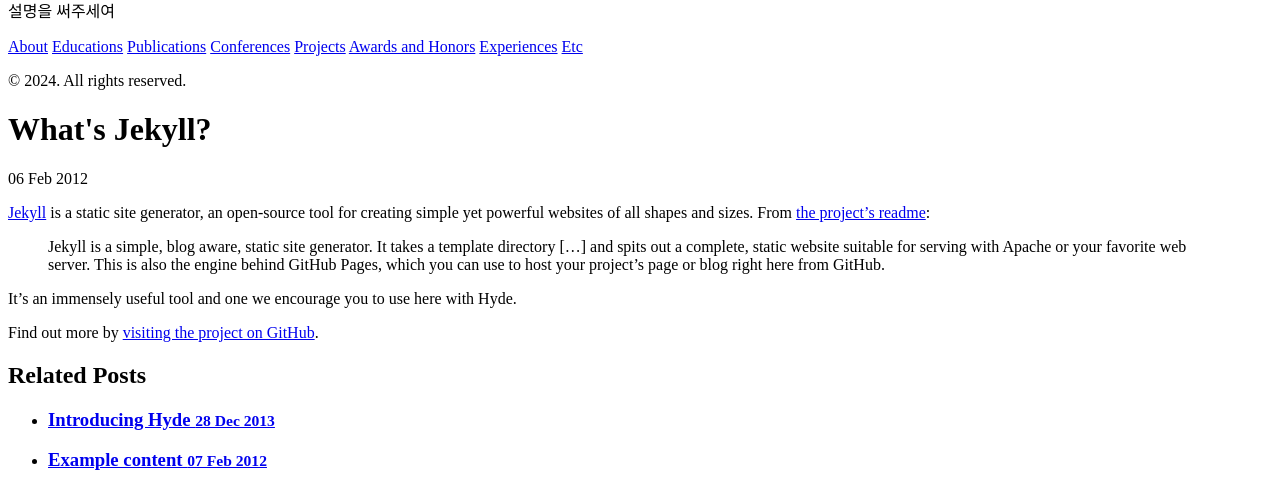
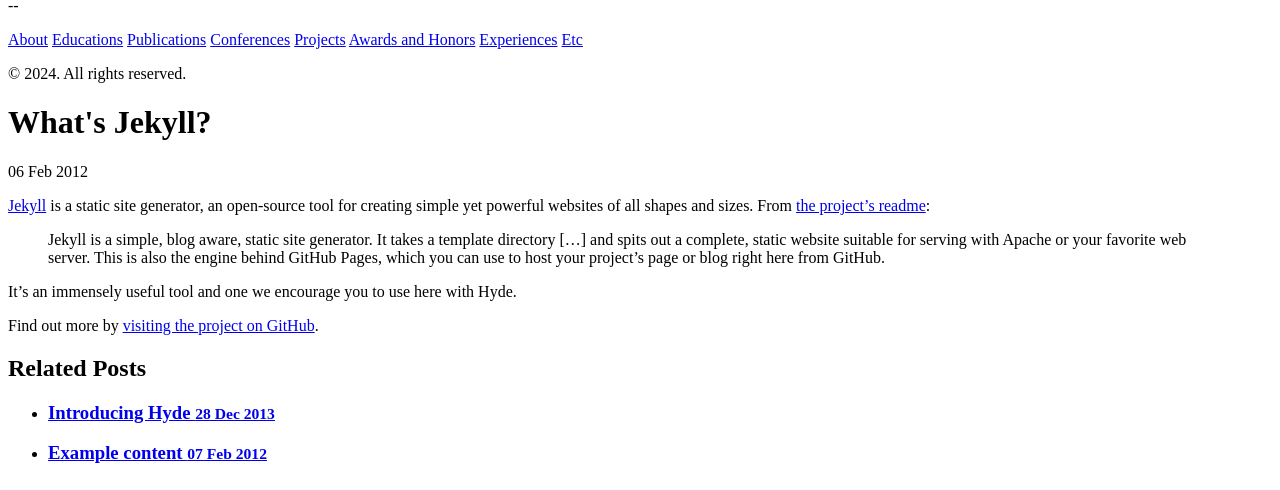
Before and after one commit to hyungjoo-cha/hjcha.github.io, a Jekyll site: the page built from _posts/2012-02-06-whats-jekyll.md, in a window 1280 px wide, cut to the strip 528-1018 px from the top of the page. Built offline with Jekyll 4.4.1, drawn with Linux system fonts in a browser that asks for light colours.

Commit message:
Update _config.yml

```diff
--- a/_config.yml
+++ b/_config.yml
@@ -7,10 +7,10 @@ permalink:        pretty
 
 
 # Setup
-title:            '고광종'
-tagline:          'GwangJong Ko'
-description:      '설명을 써주세여'
-url:              "https://koptimizer.github.io"
+title:            'Hyungjoo Cha'
+tagline:          '-'
+description:      '--'
+url:              "https://hjcha.github.io"
 baseurl:          ""
 
 author:
```
